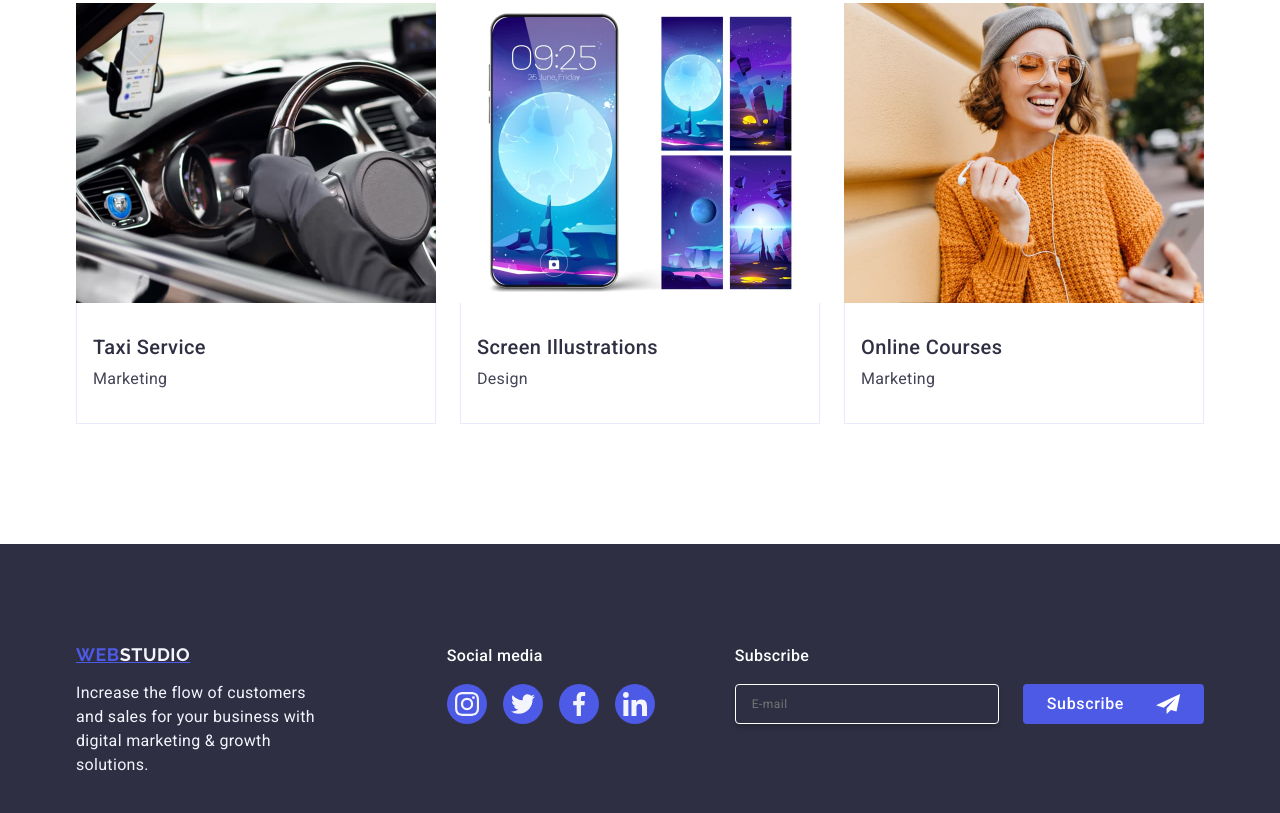
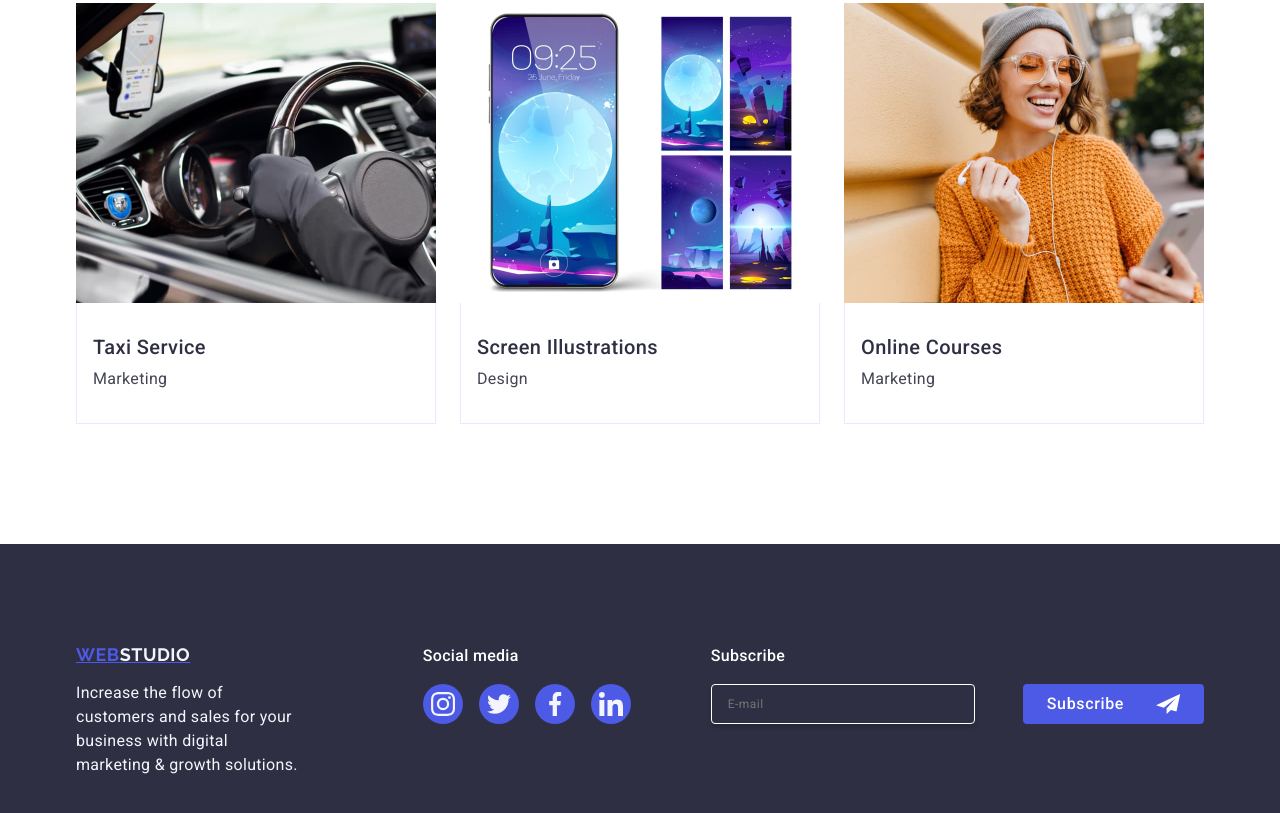
Before and after one commit to tetiana1zaichenko/goit-markup-hw-05, a plain HTML site: page index.html in a window 1280 px wide. Shown: the part 2639-3452 px from the top of the page. Drawn offline with nearby package versions, Linux system fonts and the light colour scheme.

Commit message:
footer form -put input in label

```diff
--- a/css/styles.css
+++ b/css/styles.css
@@ -532,7 +532,7 @@ img {
 
 .footer-form {
   display: flex;
-  /* gap: 24px; */
+  gap: 24px;
 }
 
 .footer-input {
--- a/index.html
+++ b/index.html
@@ -458,7 +458,7 @@
         <div class="footer-div-form">
           <p class="footer-subtitle">Subscribe</p>
           <form class="footer-form">
-            <label class="footer-form-label" for="footer-email"></label>
+            <label class="footer-form-label" for="footer-email">
               <!-- <div class="footer-iput-btn"> -->
               <input
                 type="email"
@@ -467,6 +467,7 @@
                 placeholder="E-mail"
                 class="footer-input"
               />
+            </label>
             <button type="submit" class="footer-btn">
               Subscribe<svg class="footer-send" width="24" height="24">
                 <use href="./images/icons.svg#icon-send"></use>
```
Lines whose indentation alone changed are shown as unchanged.
